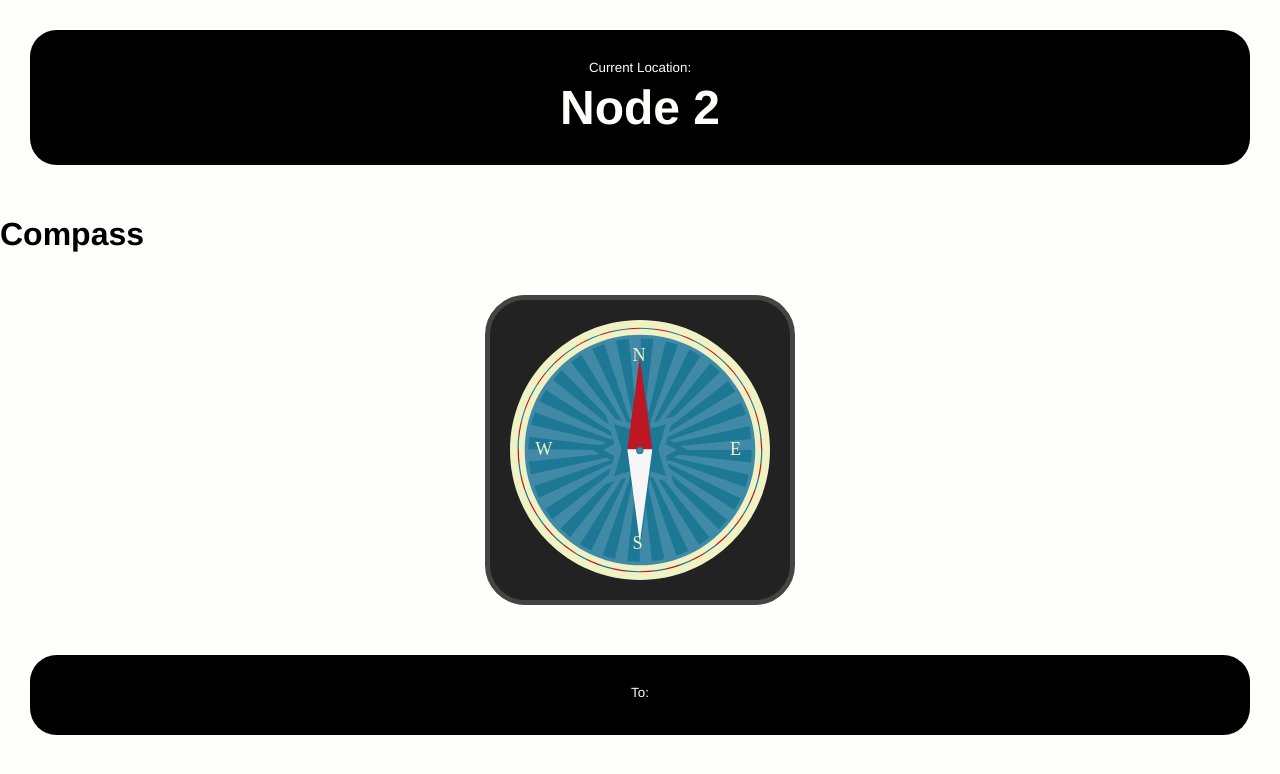
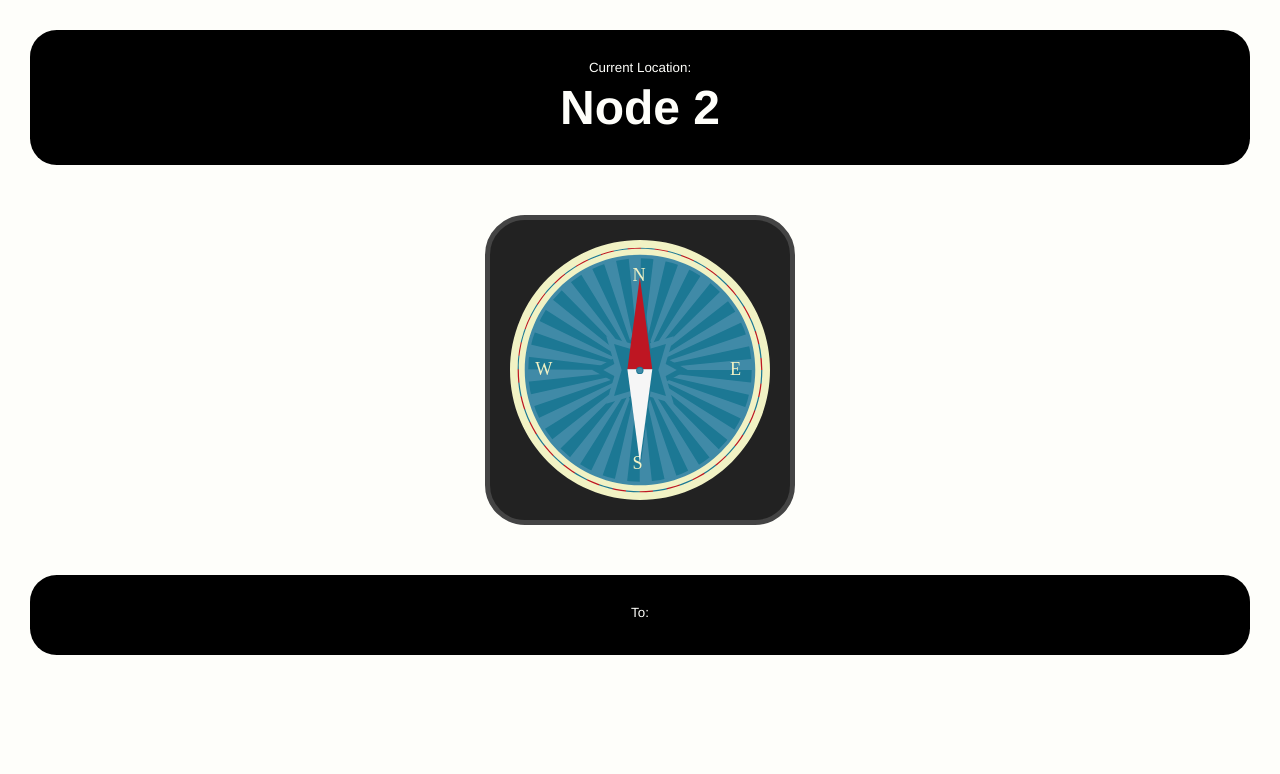
Before and after one commit to AkilanSS/scanner-ui, a plain HTML site: page display.html in a window 1280 px wide. Drawn offline with nearby package versions, Linux system fonts and the light colour scheme.

Commit message:
zdsfzdsf

```diff
--- a/display.html
+++ b/display.html
@@ -13,13 +13,10 @@
             <span id="text-1">Current Location: </span>
             <span id="text-2">Node 2</span>
         </div>
-
-        <h1>Compass</h1>
         <div class="compass">
             <div class="arrow"></div>
             <div class="disc" id="compassDiscImg"></div>
         </div>
-
         <div id="destination-node-ctn">
             <span id="text-1">To: </span>
             <span id="node-out"></span>  <!-- This is where the destination will be shown -->
```
